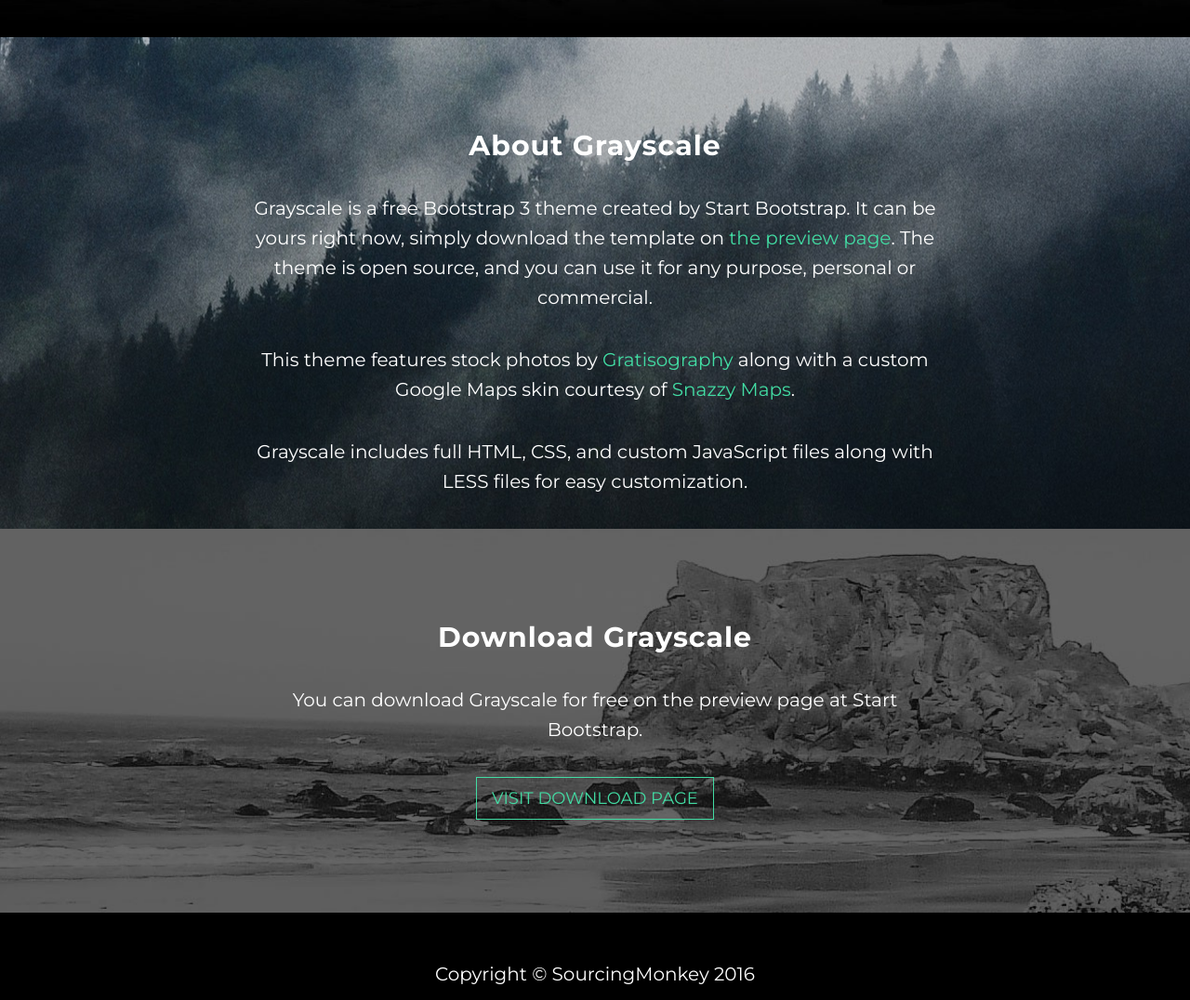
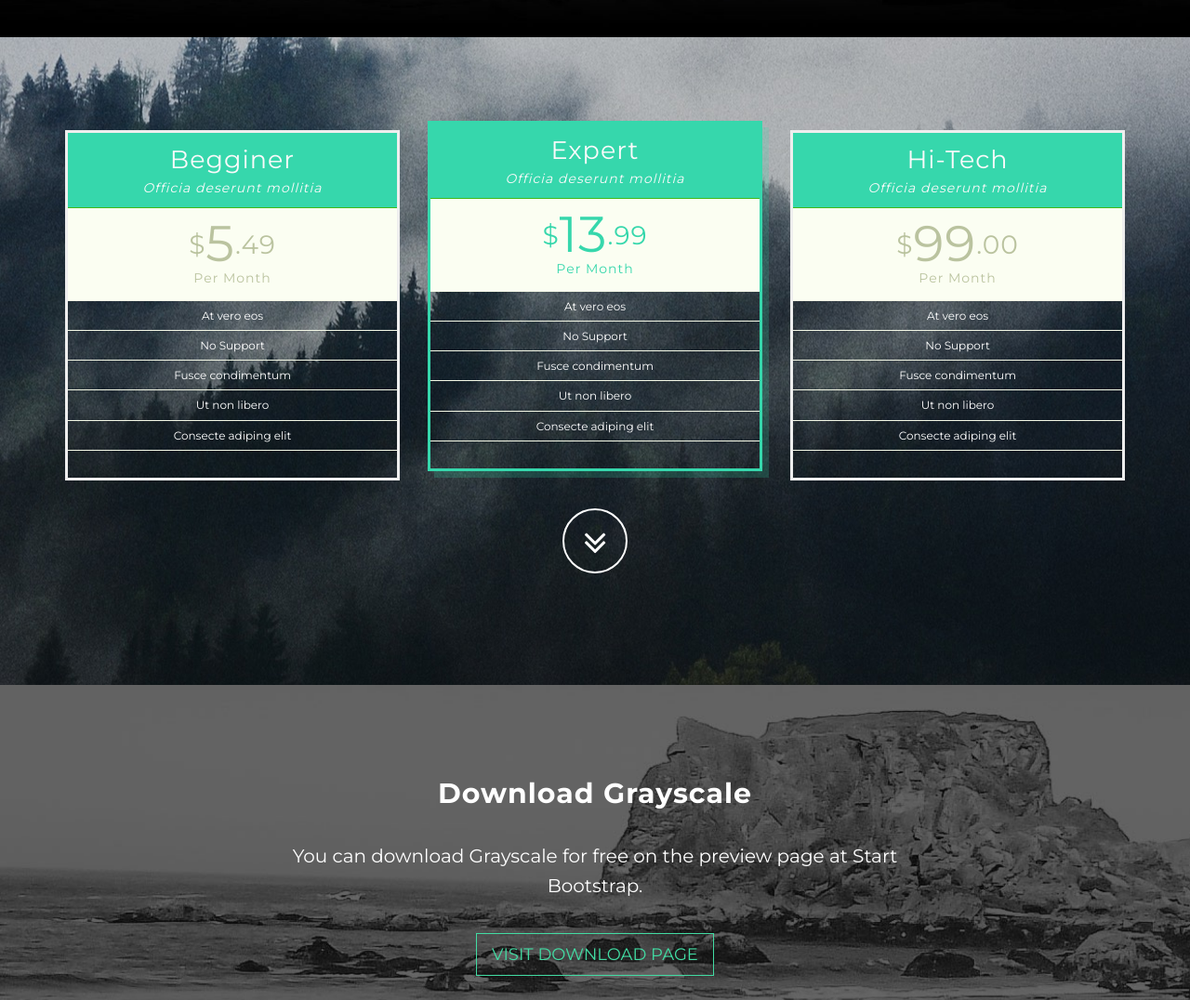
Before and after one commit to arturmkrtchyan/arturmkrtchyan.github.io, a website: page index.html in a window 1280 px wide. Shown: the part 760-1836 px from the top of the page at 93% size. Drawn offline with nearby package versions, Linux system fonts and the light colour scheme; files that its build step writes are made by us from their sources.

Commit message:
Added pricing table

```diff
--- a/index.html
+++ b/index.html
@@ -85,14 +85,109 @@
     <!-- About Section -->
     <section id="about" class="text-center">
     	<div class="container container content-section">
-	        <div class="row">
-    	        <div class="col-lg-8 col-lg-offset-2">
-        	        <h2>About Grayscale</h2>
-            	    <p>Grayscale is a free Bootstrap 3 theme created by Start Bootstrap. It can be yours right now, simply download the template on <a href="http://startbootstrap.com/template-overviews/grayscale/">the preview page</a>. The theme is open source, and you can use it for any purpose, personal or commercial.</p>
-                	<p>This theme features stock photos by <a href="http://gratisography.com/">Gratisography</a> along with a custom Google Maps skin courtesy of <a href="http://snazzymaps.com/">Snazzy Maps</a>.</p>
-	                <p>Grayscale includes full HTML, CSS, and custom JavaScript files along with LESS files for easy customization.</p>
-    	        </div>
-	        </div>
+	    	<div class="row pricing-table">
+			<!-- Pricing -->
+		<div class="col-md-4">
+			<div class="pricing hover-effect">
+				<div class="pricing-head">
+					<h3>Begginer <span>
+					Officia deserunt mollitia </span>
+					</h3>
+					<h4><i>$</i>5<i>.49</i>
+					<span>
+					Per Month </span>
+					</h4>
+				</div>
+				<ul class="pricing-content list-unstyled">
+					<li>
+						At vero eos
+					</li>
+					<li>
+						No Support
+					</li>
+					<li>
+						Fusce condimentum
+					</li>
+					<li>
+						Ut non libero
+					</li>
+					<li>
+						Consecte adiping elit
+					</li>
+				</ul>
+				<div class="pricing-footer">
+				</div>
+			</div>
+		</div>
+		<div class="col-md-4">
+			<div class="pricing pricing-active hover-effect">
+				<div class="pricing-head pricing-head-active">
+					<h3>Expert <span>
+					Officia deserunt mollitia </span>
+					</h3>
+					<h4><i>$</i>13<i>.99</i>
+					<span>
+					Per Month </span>
+					</h4>
+				</div>
+				<ul class="pricing-content list-unstyled">
+					<li>
+						At vero eos
+					</li>
+					<li>
+						No Support
+					</li>
+					<li>
+						Fusce condimentum
+					</li>
+					<li>
+						Ut non libero
+					</li>
+					<li>
+						Consecte adiping elit
+					</li>
+				</ul>
+				<div class="pricing-footer">
+				</div>
+			</div>
+		</div>
+		<div class="col-md-4">
+			<div class="pricing hover-effect">
+				<div class="pricing-head">
+					<h3>Hi-Tech <span>
+					Officia deserunt mollitia </span>
+					</h3>
+					<h4><i>$</i>99<i>.00</i>
+					<span>
+					Per Month </span>
+					</h4>
+				</div>
+				<ul class="pricing-content list-unstyled">
+					<li>
+						At vero eos
+					</li>
+					<li>
+						No Support
+					</li>
+					<li>
+						Fusce condimentum
+					</li>
+					<li>
+						Ut non libero
+					</li>
+					<li>
+						Consecte adiping elit
+					</li>
+				</ul>
+				<div class="pricing-footer">
+				</div>
+			</div>
+		</div>
+		<!--//End Pricing -->
+					<a href="#download" class="btn btn-circle page-scroll">
+                            <i class="fa fa-angle-double-down animated"></i>
+                        </a>
+			</div>
 		</div>
     </section>
 
--- a/less/grayscale.less
+++ b/less/grayscale.less
@@ -304,6 +304,7 @@
     padding: 50px 0;
     p {
         margin: 0;
+        padding-top: 30px;
     }
 }
 
@@ -330,3 +331,127 @@
 body {
     webkit-tap-highlight-color: fade(white, 20%);
 }
+
+.pricing-table {
+
+	padding-bottom:120px;
+
+	.pricing {
+  position: relative;
+  margin-bottom: 15px;
+  border: 3px solid #eee;
+}
+
+.pricing-active {
+  border: 3px solid #36d7ac;
+  margin-top: -10px;
+  box-shadow: 7px 7px rgba(54, 215, 172, 0.2);
+}
+
+.pricing:hover {
+  border: 3px solid #36d7ac;
+}
+
+.pricing:hover h4 {
+  color: #36d7ac;
+}
+
+.pricing-head {
+  text-align: center;
+}
+
+.pricing-head h3,
+.pricing-head h4 {
+  margin: 0;
+  line-height: normal;
+}
+
+.pricing-head h3 span,
+.pricing-head h4 span {
+  display: block;
+  margin-top: 5px;
+  font-size: 14px;
+  font-style: italic;
+}
+
+.pricing-head h3 {
+  font-weight: 300;
+  color: #fafafa;
+  padding: 12px 0;
+  font-size: 27px;
+  background: #36d7ac;
+  border-bottom: solid 1px #41b91c;
+}
+
+.pricing-head h4 {
+  color: #bac39f;
+  padding: 5px 0;
+  font-size: 54px;
+  font-weight: 300;
+  background: #fbfef2;
+  border-bottom: solid 1px #f5f9e7;
+}
+
+.pricing-head-active h4 {
+  color: #36d7ac;
+}
+
+.pricing-head h4 i {
+  top: -8px;
+  font-size: 28px;
+  font-style: normal;
+  position: relative;
+}
+
+.pricing-head h4 span {
+  top: -10px;
+  font-size: 14px;
+  font-style: normal;
+  position: relative;
+}
+
+/*Pricing Content*/
+.pricing-content li {
+  color: #fff;
+  font-size: 12px;
+  padding: 7px 15px;
+  border-bottom: solid 1px #f5f9e7;
+}
+
+/*Pricing Footer*/
+.pricing-footer {
+  color: #777;
+  font-size: 11px;
+  line-height: 17px;
+  text-align: center;
+  padding: 0 20px 19px;
+}
+
+/*Priceing Active*/
+.price-active,
+.pricing:hover {
+  z-index: 9;
+}
+
+.price-active h4 {
+  color: #36d7ac;
+}
+
+.no-space-pricing .pricing:hover {
+  transition: box-shadow 0.2s ease-in-out;
+}
+
+.no-space-pricing .price-active .pricing-head h4,
+.no-space-pricing .pricing:hover .pricing-head h4 {
+  color: #36d7ac;
+  padding: 15px 0;
+  font-size: 80px;
+  transition: color 0.5s ease-in-out;
+}
+
+.yellow-crusta.btn {
+  color: #FFFFFF;
+  background-color: #f3c200;
+}
+
+}
```
Also changed, not shown: css/grayscale.css, css/grayscale.min.css.
